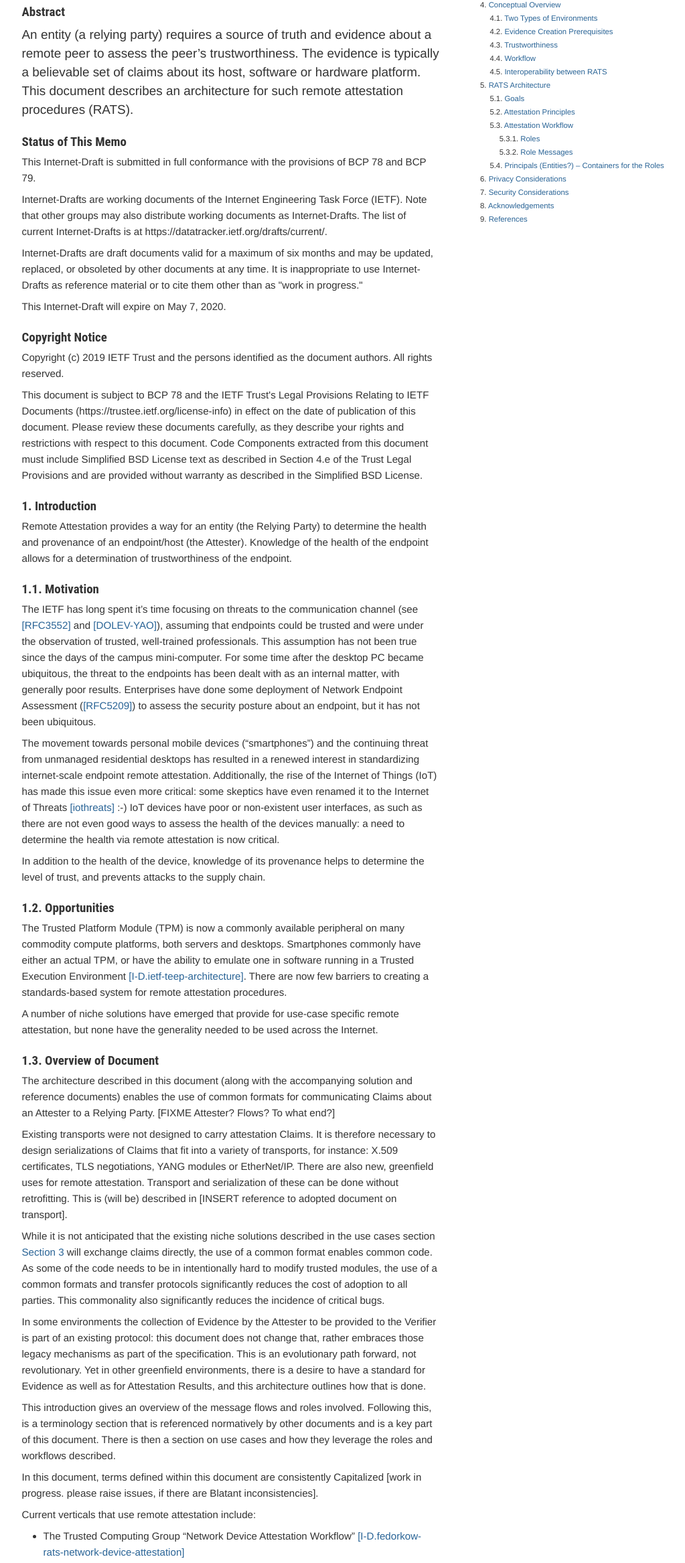
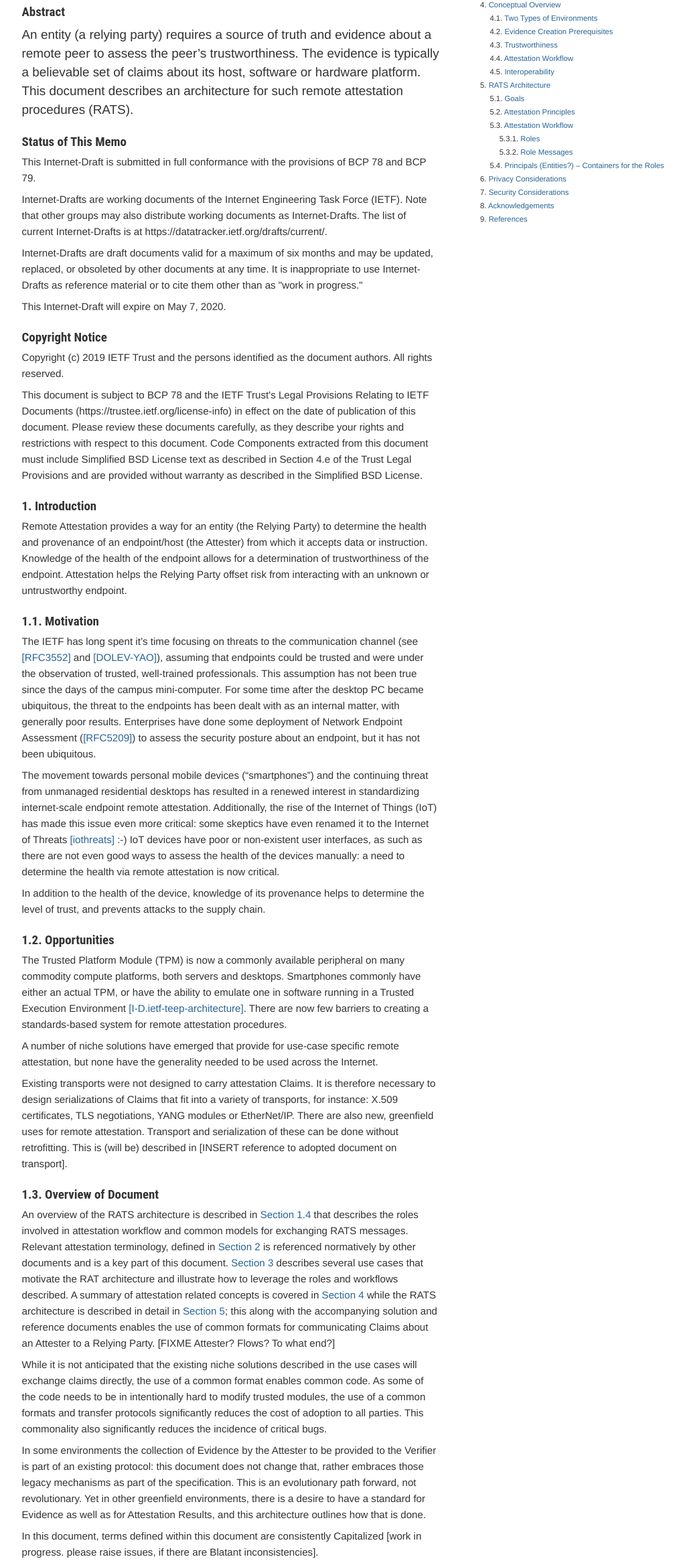
Before and after one commit to ietf-rats/draft-birkholz-rats-architecture, a plain HTML site: page draft-birkholz-rats-architecture.html in a window 1280 px wide. Shown: the part 463-2797 px from the top of the page at 67% size, without its empty margins (123-1146 px from the left). Drawn offline with Linux system fonts and the light colour scheme.

Commit message:
Script updating gh-pages from 269dfdf. [ci skip]

```diff
--- a/draft-birkholz-rats-architecture.html
+++ b/draft-birkholz-rats-architecture.html
@@ -304,8 +304,8 @@ ul.toc li {
 <link href="#rfc.section.4.1" rel="Chapter" title="4.1 Two Types of Environments">
 <link href="#rfc.section.4.2" rel="Chapter" title="4.2 Evidence Creation Prerequisites">
 <link href="#rfc.section.4.3" rel="Chapter" title="4.3 Trustworthiness">
-<link href="#rfc.section.4.4" rel="Chapter" title="4.4 Workflow">
-<link href="#rfc.section.4.5" rel="Chapter" title="4.5 Interoperability between RATS">
+<link href="#rfc.section.4.4" rel="Chapter" title="4.4 Attestation Workflow">
+<link href="#rfc.section.4.5" rel="Chapter" title="4.5 Interoperability">
 <link href="#rfc.section.5" rel="Chapter" title="5 RATS Architecture">
 <link href="#rfc.section.5.1" rel="Chapter" title="5.1 Goals">
 <link href="#rfc.section.5.2" rel="Chapter" title="5.2 Attestation Principles">
@@ -450,9 +450,9 @@ ul.toc li {
 </li>
 <li>4.3.   <a href="#rfc.section.4.3">Trustworthiness</a>
 </li>
-<li>4.4.   <a href="#rfc.section.4.4">Workflow</a>
+<li>4.4.   <a href="#rfc.section.4.4">Attestation Workflow</a>
 </li>
-<li>4.5.   <a href="#rfc.section.4.5">Interoperability between RATS</a>
+<li>4.5.   <a href="#rfc.section.4.5">Interoperability</a>
 </li>
 </ul><li>5.   <a href="#rfc.section.5">RATS Architecture</a>
 </li>
@@ -489,7 +489,7 @@ ul.toc li {
   <h1 id="rfc.section.1">
 <a href="#rfc.section.1">1.</a> <a href="#introduction" id="introduction">Introduction</a>
 </h1>
-<p id="rfc.section.1.p.1">Remote Attestation provides a way for an entity (the Relying Party) to determine the health and provenance of an endpoint/host (the Attester).  Knowledge of the health of the endpoint allows for a determination of trustworthiness of the endpoint.</p>
+<p id="rfc.section.1.p.1">Remote Attestation provides a way for an entity (the Relying Party) to determine the health and provenance of an endpoint/host (the Attester) from which it accepts data or instruction.  Knowledge of the health of the endpoint allows for a determination of trustworthiness of the endpoint. Attestation helps the Relying Party offset risk from interacting with an unknown or untrustworthy endpoint.</p>
 <h1 id="rfc.section.1.1">
 <a href="#rfc.section.1.1">1.1.</a> <a href="#motivation" id="motivation">Motivation</a>
 </h1>
@@ -501,29 +501,27 @@ ul.toc li {
 </h1>
 <p id="rfc.section.1.2.p.1">The Trusted Platform Module (TPM) is now a commonly available peripheral on many commodity compute platforms,  both servers and desktops.  Smartphones commonly have either an actual TPM, or have the ability to emulate one in software running in a Trusted Execution Environment <a href="#I-D.ietf-teep-architecture" class="xref">[I-D.ietf-teep-architecture]</a>.  There are now few barriers to creating a standards-based system for remote attestation procedures.</p>
 <p id="rfc.section.1.2.p.2">A number of niche solutions have emerged that provide for use-case specific remote attestation, but none have the generality needed to be used across the Internet.</p>
+<p id="rfc.section.1.2.p.3">Existing transports were not designed to carry attestation Claims.  It is therefore necessary to design serializations of Claims that fit into a variety of transports, for instance: X.509 certificates, TLS negotiations, YANG modules or EtherNet/IP.  There are also new, greenfield uses for remote attestation. Transport and serialization of these can be done without retrofitting.  This is (will be) described in [INSERT reference to adopted document on transport].</p>
 <h1 id="rfc.section.1.3">
 <a href="#rfc.section.1.3">1.3.</a> <a href="#overview-of-document" id="overview-of-document">Overview of Document</a>
 </h1>
-<p id="rfc.section.1.3.p.1">The architecture described in this document (along with the accompanying solution and reference documents) enables the use of common formats for communicating Claims about an Attester to a Relying Party. [FIXME Attester? Flows? To what end?]</p>
-<p id="rfc.section.1.3.p.2">Existing transports were not designed to carry attestation Claims.  It is therefore necessary to design serializations of Claims that fit into a variety of transports, for instance: X.509 certificates, TLS negotiations, YANG modules or EtherNet/IP.  There are also new, greenfield uses for remote attestation. Transport and serialization of these can be done without retrofitting.  This is (will be) described in [INSERT reference to adopted document on transport].</p>
-<p id="rfc.section.1.3.p.3">While it is not anticipated that the existing niche solutions described in the use cases section <a href="#referenceusecases" class="xref">Section 3</a> will exchange claims directly, the use of a common format enables common code.  As some of the code needs to be in intentionally hard to modify trusted modules, the use of a common formats and transfer protocols significantly reduces the cost of adoption to all parties.  This commonality also significantly reduces the incidence of critical bugs.</p>
-<p id="rfc.section.1.3.p.4">In some environments the collection of Evidence by the Attester to be provided to the Verifier is part of an existing protocol: this document does not change that, rather embraces those legacy mechanisms as part of the specification.  This is an evolutionary path forward, not revolutionary.  Yet in other greenfield environments, there is a desire to have a standard for Evidence as well as for Attestation Results, and this architecture outlines how that is done.</p>
-<p id="rfc.section.1.3.p.5">This introduction gives an overview of the message flows and roles involved.  Following this, is a terminology section that is referenced normatively by other documents and is a key part of this document.  There is then a section on use cases and how they leverage the roles and workflows described.</p>
-<p id="rfc.section.1.3.p.6">In this document, terms defined within this document are consistently Capitalized [work in progress. please raise issues, if there are Blatant inconsistencies].</p>
-<p id="rfc.section.1.3.p.7">Current verticals that use remote attestation include:</p>
+<p id="rfc.section.1.3.p.1">An overview of the RATS architecture is described in <a href="#nutshell" class="xref">Section 1.4</a> that describes the roles involved in attestation workflow and common models for exchanging RATS messages. Relevant attestation terminology, defined in <a href="#terminology" class="xref">Section 2</a> is referenced normatively by other documents and is a key part of this document.  <a href="#referenceusecases" class="xref">Section 3</a> describes several use cases that motivate the RAT architecture and illustrate how to leverage the roles and workflows described. A summary of attestation related concepts is covered in <a href="#overview" class="xref">Section 4</a> while the RATS architecture is described in detail in <a href="#architecture" class="xref">Section 5</a>; this along with the accompanying solution and reference documents enables the use of common formats for communicating Claims about an Attester to a Relying Party. [FIXME Attester? Flows? To what end?]</p>
+<p id="rfc.section.1.3.p.2">While it is not anticipated that the existing niche solutions described in the use cases will exchange claims directly, the use of a common format enables common code.  As some of the code needs to be in intentionally hard to modify trusted modules, the use of a common formats and transfer protocols significantly reduces the cost of adoption to all parties.  This commonality also significantly reduces the incidence of critical bugs.</p>
+<p id="rfc.section.1.3.p.3">In some environments the collection of Evidence by the Attester to be provided to the Verifier is part of an existing protocol: this document does not change that, rather embraces those legacy mechanisms as part of the specification.  This is an evolutionary path forward, not revolutionary.  Yet in other greenfield environments, there is a desire to have a standard for Evidence as well as for Attestation Results, and this architecture outlines how that is done.</p>
+<p id="rfc.section.1.3.p.4">In this document, terms defined within this document are consistently Capitalized [work in progress. please raise issues, if there are Blatant inconsistencies].</p>
+<p id="rfc.section.1.3.p.5">Current verticals that use remote attestation include:</p>
 <p></p>
 
 <ul>
-<li>The Trusted Computing Group &#8220;Network Device Attestation Workflow&#8221; <a href="#I-D.fedorkow-rats-network-device-attestation" class="xref">[I-D.fedorkow-rats-network-device-attestation]</a>
-</li>
+<li>The Trusted Computing Group &#8220;Network Device Attestation Workflow&#8221; <a href="#I-D.fedorkow-rats-network-device-attestation" class="xref">[I-D.fedorkow-rats-network-device-attestation]</a> and &#8220;Hardware Requirements for a Device Identifier Composition Engine&#8221;</li>
 <li>Android Keystore <a href="#keystore" class="xref">[keystore]</a>
 </li>
 <li>Fast Identity Online (FIDO) Alliance attestation <a href="#fido" class="xref">[fido]</a>
 </li>
-<li>A number of Intel SGX niche systems based upon OTRP.</li>
+<li>A number of Intel SGX niche systems based upon OTRP</li>
 </ul>
 <h1 id="rfc.section.1.4">
-<a href="#rfc.section.1.4">1.4.</a> <a href="#rats-in-a-nutshell" id="rats-in-a-nutshell">RATS in a Nutshell</a>
+<a href="#rfc.section.1.4">1.4.</a> <a href="#nutshell" id="nutshell">RATS in a Nutshell</a>
 </h1>
 <p></p>
 
@@ -533,7 +531,7 @@ ul.toc li {
 <li>Relying Parties are performing tasks such as managing a resource, controlling access, and/or managing risk. Attestation Results helps Relying Parties determine levels of trust.</li>
 </ol>
 <h1 id="rfc.section.1.5">
-<a href="#rfc.section.1.5">1.5.</a> <a href="#remote-attestation-workflow" id="remote-attestation-workflow">Remote Attestation Workflow</a>
+<a href="#rfc.section.1.5">1.5.</a> <a href="#workflow" id="workflow">Remote Attestation Workflow</a>
 </h1>
 <p id="rfc.section.1.5.p.1">The logical information flow is from Attester to Verifier to Relying Party.  There are variations presented below on how this integrates into actual protocols.</p>
 <div id="rfc.figure.1"></div>
@@ -571,15 +569,15 @@ ul.toc li {
 <p></p>
 
 <ul>
-<li>Evidence is as set of believable Claims about distinguishable Environments made by an Attester.</li>
-<li>Known-Good-Values are reference Claims used to appraise Evidence by an Verifier.</li>
-<li>Endorsements are reference Claims about the type of protection that enables an Attester to create believable Evidence. Endorsements enable trust relationships towards system components or environments Evidence cannot be created for by an Attester.</li>
-<li>Attestation Results are the output from the appraisal of Evidence, Known-Good-Values and Endorsements and are consumed by Relying Parties.</li>
+<li>Evidence is as set of Claims about distinguishable Environments made by an Attester.</li>
+<li>Reference Values are Claims used by an Verifier to validate and appraise Evidence.</li>
+<li>Endorsements are Reference Values that describe the type of protection mechanisms used by an Attester to create believable Evidence. Endorsements establish trust in the system components and environment used by an Attester when collecting and protecting Evidence.</li>
+<li>Attestation Results are the output from the appraisal of Evidence, Reference Values and Endorsements are consumed by Relying Parties.</li>
 </ul>
 <p id="rfc.section.1.5.p.4">Attestation Results are the output of RATS.</p>
 <p id="rfc.section.1.5.p.5">Assessment of Attestation Results is be multi-faceted and out-of-scope for the  architecture.</p>
-<p id="rfc.section.1.5.p.6">If appropriate Endorsements about the Attester are available, Known-Good-Values about the Attester are available, and if the Attester is capable of creating believable Evidence - then the Verifier is able to create Attestation Results that enable Relying Parties to establish a level of confidence in the trustworthiness of the Attester.</p>
-<p id="rfc.section.1.5.p.7">The Asserter role and the format for Known-Good-Values and Endorsements are not subject to standardization at this time.  The current verticals already include provisions for encoding and/or distributing these objects.</p>
+<p id="rfc.section.1.5.p.6">The Asserter role and the format for Reference Values are not subject to standardization at this time.  The current verticals already include provisions for encoding and/or distributing these objects.</p>
+<p id="rfc.section.1.5.p.7">Additional details about RATS Roles can be found in <a href="#architecture" class="xref">Section 5</a>.</p>
 <h1 id="rfc.section.1.6">
 <a href="#rfc.section.1.6">1.6.</a> <a href="#messageflows" id="messageflows">Message Flows</a>
 </h1>
@@ -854,7 +852,7 @@ ul.toc li {
 <p id="rfc.section.3.7.p.2">The device chain of custody from the original device manufacturer to the new owner may also be verified as part of device provenance attestation.  The chain of custody history may be collected by a cloud service or similar capability that the supply chain and owner agree to use.</p>
 <p><a href="#I-D.fedorkow-rats-network-device-attestation" class="xref">[I-D.fedorkow-rats-network-device-attestation]</a> section 1.2 refers to this as &#8220;Provable Device Identity&#8221;, and section 2.3 details the parties.</p>
 <h1 id="rfc.section.4">
-<a href="#rfc.section.4">4.</a> <a href="#conceptual-overview" id="conceptual-overview">Conceptual Overview</a>
+<a href="#rfc.section.4">4.</a> <a href="#overview" id="overview">Conceptual Overview</a>
 </h1>
 <p id="rfc.section.4.p.1">In network protocol exchanges, it is often the case that one entity (a Relying Party) requires an assessment of the trustworthiness of a remote entity (an Attester or specific system components <a href="#RFC4949" class="xref">[RFC4949]</a> thereof).  Remote ATtestation procedureS (RATS) enable Relying Parties to establish a level of confidence in the trustworthiness of Attesters through the</p>
 <p></p>
@@ -909,16 +907,15 @@ ul.toc li {
 <p id="rfc.section.4.3.p.3">The trustworthiness of corresponding Attestation Results also relies on trust towards manufacturers and those manufacturer&#8217;s hardware in order to assess the integrity and resilience of that manufacturer&#8217;s devices.</p>
 <p id="rfc.section.4.3.p.4">A stronger level of security comes when information can be vouched for by hardware or by (unchangeable) firmware, especially if such hardware is physically resistant to hardware tampering.  The component that is implicitly trusted is often referred to as a Root of Trust.</p>
 <h1 id="rfc.section.4.4">
-<a href="#rfc.section.4.4">4.4.</a> <a href="#workflow" id="workflow">Workflow</a>
+<a href="#rfc.section.4.4">4.4.</a> <a href="#attestation-workflow" id="attestation-workflow">Attestation Workflow</a>
 </h1>
 <p id="rfc.section.4.4.p.1">The basic function of RATS is creation, conveyance and appraisal of attestation Evidence.  An Attester creates attestation Evidence that are conveyed to a Verifier for appraisal.  The appraisals compare Evidence with expected Known-Good-Values obtained from Asserters (e.g. Principals that are Supply Chain Entities).  There can be multiple forms of appraisal (e.g., software integrity verification, device composition and configuration verification, device identity and provenance verification).  Attestation Results are the output of appraisals. Attestation Results are signed and conveyed to Relying Parties. Attestation Results provide the basis by which the Relying Party may determine a level of confidence to place in the application data or operations that follow.</p>
-<p id="rfc.section.4.4.p.2">The architecture defines attestation Roles: Attester, Verifier, Asserter and Relying Party.  Roles exchange messages, but their structure is not defined in this document.  The detailed definition of the messages is in an appropriate document, such as <a href="#I-D.ietf-rats-eat" class="xref">[I-D.ietf-rats-eat]</a> or other protocols to be defined.  Roles can be combined in various ways into Principals, depending upon the needs of the use case.  Information Model representations are realized as data structure and conveyance protocol specifications.</p>
 <h1 id="rfc.section.4.5">
-<a href="#rfc.section.4.5">4.5.</a> <a href="#interoperability-between-rats" id="interoperability-between-rats">Interoperability between RATS</a>
+<a href="#rfc.section.4.5">4.5.</a> <a href="#interoperability" id="interoperability">Interoperability</a>
 </h1>
 <p id="rfc.section.4.5.p.1">The RATS architecture anticipates use of information modeling techniques that describe computing structures &#8211; their components/computational elements and corresponding capabilities &#8211; so that verification operations may rely on the information model as an interoperable way to navigate the structural complexity.</p>
 <h1 id="rfc.section.5">
-<a href="#rfc.section.5">5.</a> <a href="#rats-architecture" id="rats-architecture">RATS Architecture</a>
+<a href="#rfc.section.5">5.</a> <a href="#architecture" id="architecture">RATS Architecture</a>
 </h1>
 <h1 id="rfc.section.5.1">
 <a href="#rfc.section.5.1">5.1.</a> <a href="#goals" id="goals">Goals</a>
@@ -950,10 +947,12 @@ ul.toc li {
 <li>Veracity - the believability (level of confidence) of Claims is based on verifiable proofs.</li>
 </ul>
 <h1 id="rfc.section.5.3">
-<a href="#rfc.section.5.3">5.3.</a> <a href="#attestation-workflow" id="attestation-workflow">Attestation Workflow</a>
+<a href="#rfc.section.5.3">5.3.</a> <a href="#attestation-workflow-1" id="attestation-workflow-1">Attestation Workflow</a>
 </h1>
-<p id="rfc.section.5.3.p.1">Attestation workflow helps a Relying Party make better decisions by providing insight about the trustworthiness of endpoints participating in a distributed system. The workflow consists primarily of four roles; Relying Party, Verifier, Attester and Asserter. Attestation messages contain information useful for appraising the trustworthiness of an Attester endpoint and informing the Relying Party of the appraisal result.</p>
-<p id="rfc.section.5.3.p.2">This section details the primary roles of an attestation workflow and the messages they exchange.</p>
+<p id="rfc.section.5.3.p.1">The basic function of RATS workflow is the creation, conveyance and appraisal of attestation Evidence. The architecture defines attestation Roles: Attester, Verifier, Asserter and Relying Party. An Attester creates attestation Evidence that are conveyed to a Verifier for appraisal. The appraisals compare Evidence with expected Known-Good-Values obtained from Asserters (e.g. Principals that are Supply Chain Entities).  There can be multiple forms of appraisal (e.g., software integrity verification, device composition and configuration verification, device identity and provenance verification).  Attestation Results are the output of appraisals. Attestation Results are signed and conveyed to Relying Parties. Attestation Results provide the basis by which the Relying Party may determine a level of confidence to place in the application data or operations that follow.</p>
+<p id="rfc.section.5.3.p.2">Attestation workflow helps a Relying Party make better decisions by providing insight about the trustworthiness of endpoints participating in a distributed system. The workflow consists primarily of four roles; Relying Party, Verifier, Attester and Asserter. Attestation messages contain information useful for appraising the trustworthiness of an Attester endpoint and informing the Relying Party of the appraisal result.</p>
+<p id="rfc.section.5.3.p.3">The detailed definition of workflow message syntax and semantics are found in an appropriate document, such as <a href="#I-D.ietf-rats-eat" class="xref">[I-D.ietf-rats-eat]</a> or other protocols to be defined.  Roles can be combined in various ways into Principals, depending upon the needs of the use case.  Information Model representations are realized as data structure and conveyance protocol specifications.</p>
+<p id="rfc.section.5.3.p.4">This section details the primary roles of an attestation workflow and the messages they exchange.</p>
 <h1 id="rfc.section.5.3.1">
 <a href="#rfc.section.5.3.1">5.3.1.</a> <a href="#roles" id="roles">Roles</a>
 </h1>
```
Also changed, not shown: draft-birkholz-rats-architecture.txt.
